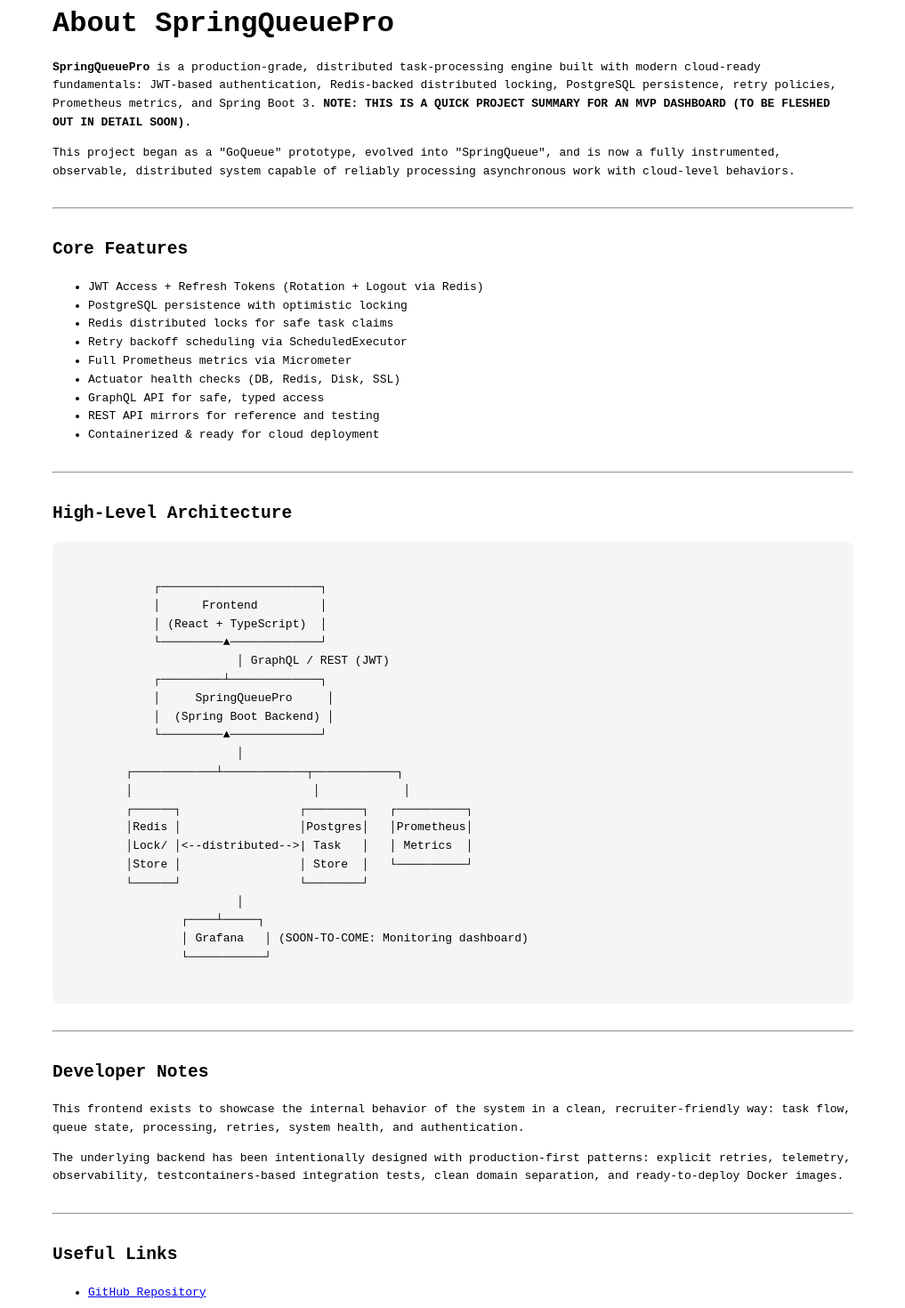
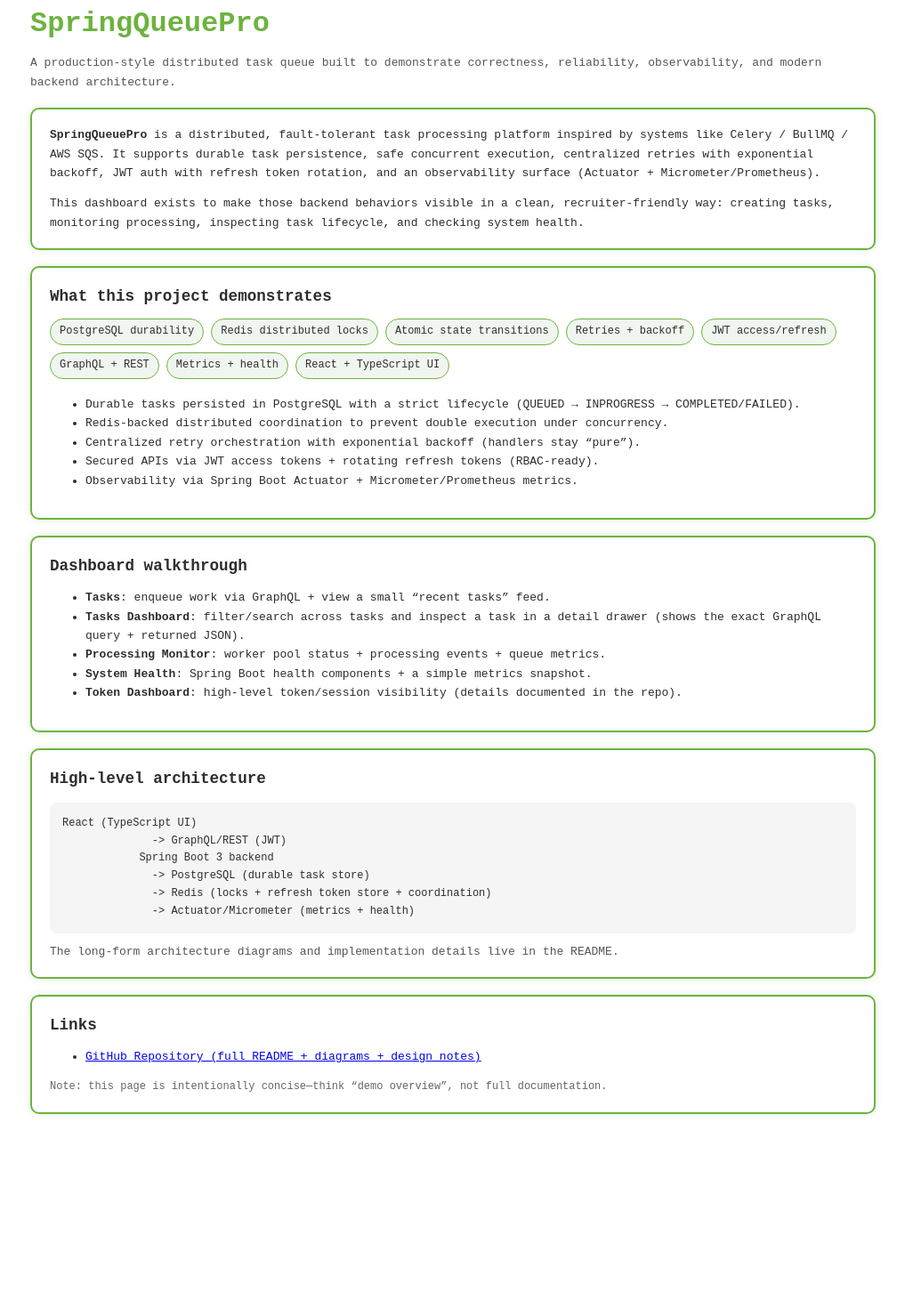
Before and after one commit to timan-z/SpringQueuePro, a React (Vite) app in the folder springqpro-frontend/: page /about in a window 1280 px wide. Shown: the part 100-1570 px from the top of the page at 89% size, without its empty margins (131-1148 px from the left). After the commit the page ends 1392 px from the top, so only its background shows below. Built offline with nearby package versions, Linux system fonts and the light colour scheme; no server answers.

Commit message:
Tidying some README inaccuracies and revising my frontend's About Page.

```diff
--- a/springqpro-frontend/src/pages/AboutPage.tsx
+++ b/springqpro-frontend/src/pages/AboutPage.tsx
@@ -13,9 +13,35 @@
 export default function AboutPage() {
   const { accessToken } = useAuth();
 
+  // In-line styling is probably not the best practice, but I'll have this for now.
+  const cardStyle: React.CSSProperties = {
+    background: "#ffffff",
+    border: "2px solid #6db33f",
+    borderRadius: "10px",
+    padding: "18px 20px",
+    boxShadow: "0 0 10px rgba(109,179,63,0.20)",
+  };
+
+  const pillStyle: React.CSSProperties = {
+    display: "inline-block",
+    padding: "4px 10px",
+    borderRadius: "999px",
+    border: "1px solid #6db33f",
+    background: "#f0f6ef",
+    fontSize: "12px",
+    marginRight: "8px",
+    marginBottom: "8px",
+  };
+
+  const sectionTitle: React.CSSProperties = {
+    marginTop: "0px",
+    marginBottom: "10px",
+    color: "#2d2d2d",
+    fontSize: "1.1rem",
+  };
+
   return (
     <div>
-
       {/* If the user is viewing the About Page in an authorized context, navigation bar appears. */}
       {accessToken && (<NavBar />)}
       {/* If the user is not authenticated, navigation bar would be replaced with a similar bar re-directing to the Auth pages: */}
@@ -38,127 +64,135 @@
         style={{
           fontFamily: "monospace",
           padding: "40px",
-          maxWidth: "900px",
+          maxWidth: "950px",
           margin: "0 auto",
-          lineHeight: 1.6
+          lineHeight: 1.65,
+          color: "#2d2d2d",
         }}
       >
-        <h1 style={{ fontSize: "2rem", marginBottom: "10px" }}>
-          About SpringQueuePro
+        <h1 style={{ fontSize: "2rem", marginBottom: "6px", color: "#6db33f" }}>
+          SpringQueuePro
         </h1>
 
-        <p>
-          <strong>SpringQueuePro</strong> is a production-grade, distributed
-          task-processing engine built with modern cloud-ready fundamentals:
-          JWT-based authentication, Redis-backed distributed locking, PostgreSQL
-          persistence, retry policies, Prometheus metrics, and Spring Boot 3.
-          {" "}<b>NOTE: THIS IS A QUICK PROJECT SUMMARY FOR AN MVP DASHBOARD (TO BE FLESHED OUT IN DETAIL SOON).</b>
+        <div style={{ color: "#555", fontSize: "13px", marginBottom: "18px" }}>
+          A production-style distributed task queue built to demonstrate correctness, reliability,
+          observability, and modern backend architecture.
+        </div>
+
+        {/* Elevator pitch */}
+        <div style={{ ...cardStyle, marginBottom: "18px" }}>
+          <p style={{ marginTop: 0 }}>
+            <strong>SpringQueuePro</strong> is a distributed, fault-tolerant task processing platform
+            inspired by systems like Celery / BullMQ / AWS SQS. It supports durable task persistence,
+            safe concurrent execution, centralized retries with exponential backoff, JWT auth with
+            refresh token rotation, and an observability surface (Actuator + Micrometer/Prometheus).
           </p>
 
-        <p>
-          This project began as a "GoQueue" prototype, evolved into
-          "SpringQueue", and is now a fully instrumented, observable,
-          distributed system capable of reliably processing asynchronous work
-          with cloud-level behaviors.
+          <p style={{ marginBottom: 0 }}>
+            This dashboard exists to make those backend behaviors visible in a clean, recruiter-friendly way:
+            creating tasks, monitoring processing, inspecting task lifecycle, and checking system health.
           </p>
+        </div>
 
-        <hr style={{ margin: "30px 0" }} />
+        {/* What this project demonstrates */}
+        <div style={{ ...cardStyle, marginBottom: "18px" }}>
+          <h2 style={sectionTitle}>What this project demonstrates</h2>
 
-        <h2>Core Features</h2>
+          <div style={pillStyle}>PostgreSQL durability</div>
+          <div style={pillStyle}>Redis distributed locks</div>
+          <div style={pillStyle}>Atomic state transitions</div>
+          <div style={pillStyle}>Retries + backoff</div>
+          <div style={pillStyle}>JWT access/refresh</div>
+          <div style={pillStyle}>GraphQL + REST</div>
+          <div style={pillStyle}>Metrics + health</div>
+          <div style={pillStyle}>React + TypeScript UI</div>
 
-        <ul>
-          <li>JWT Access + Refresh Tokens (Rotation + Logout via Redis)</li>
-          <li>PostgreSQL persistence with optimistic locking</li>
-          <li>Redis distributed locks for safe task claims</li>
-          <li>Retry backoff scheduling via ScheduledExecutor</li>
-          <li>Full Prometheus metrics via Micrometer</li>
-          <li>Actuator health checks (DB, Redis, Disk, SSL)</li>
-          <li>GraphQL API for safe, typed access</li>
-          <li>REST API mirrors for reference and testing</li>
-          <li>Containerized & ready for cloud deployment</li>
+          <ul style={{ marginTop: "10px" }}>
+            <li>
+              Durable tasks persisted in PostgreSQL with a strict lifecycle
+              (<code>QUEUED → INPROGRESS → COMPLETED/FAILED</code>).
+            </li>
+            <li>
+              Redis-backed distributed coordination to prevent double execution under concurrency.
+            </li>
+            <li>
+              Centralized retry orchestration with exponential backoff (handlers stay “pure”).
+            </li>
+            <li>
+              Secured APIs via JWT access tokens + rotating refresh tokens (RBAC-ready).
+            </li>
+            <li>
+              Observability via Spring Boot Actuator + Micrometer/Prometheus metrics.
+            </li>
           </ul>
+        </div>
 
-        <hr style={{ margin: "30px 0" }} />
+        {/* How to use the dashboard */}
+        <div style={{ ...cardStyle, marginBottom: "18px" }}>
+          <h2 style={sectionTitle}>Dashboard walkthrough</h2>
+          <ul style={{ marginTop: 0 }}>
+            <li>
+              <b>Tasks</b>: enqueue work via GraphQL + view a small “recent tasks” feed.
+            </li>
+            <li>
+              <b>Tasks Dashboard</b>: filter/search across tasks and inspect a task in a detail drawer
+              (shows the exact GraphQL query + returned JSON).
+            </li>
+            <li>
+              <b>Processing Monitor</b>: worker pool status + processing events + queue metrics.
+            </li>
+            <li>
+              <b>System Health</b>: Spring Boot health components + a simple metrics snapshot.
+            </li>
+            <li>
+              <b>Token Dashboard</b>: high-level token/session visibility (details documented in the repo).
+            </li>
+          </ul>
+        </div>
 
-        <h2>High-Level Architecture</h2>
+        {/* Architecture snapshot */}
+        <div style={{ ...cardStyle, marginBottom: "18px" }}>
+          <h2 style={sectionTitle}>High-level architecture</h2>
 
           <pre
             style={{
               backgroundColor: "#f5f5f5",
-            padding: "20px",
+              padding: "14px",
               borderRadius: "8px",
-            overflowX: "auto"
+              overflowX: "auto",
+              fontSize: "12px",
+              marginBottom: "10px",
             }}
           >
-        {`
-            ┌───────────────────────┐
-            │      Frontend         │
-            │ (React + TypeScript)  │
-            └─────────▲─────────────┘
-                        │ GraphQL / REST (JWT)
-            ┌─────────┴─────────────┐
-            │     SpringQueuePro     │
-            │  (Spring Boot Backend) │
-            └─────────▲─────────────┘
-                        │
-        ┌────────────┴────────────┬────────────┐
-        │                          │            │
-        ┌──────┐                 ┌────────┐   ┌──────────┐
-        │Redis │                 │Postgres│   │Prometheus│
-        │Lock/ │<--distributed-->| Task   │   │ Metrics  │
-        │Store │                 │ Store  │   └──────────┘
-        └──────┘                 └────────┘
-                        │
-                ┌────┴─────┐
-                │ Grafana   │ (SOON-TO-COME: Monitoring dashboard)
-                └───────────┘
-        `}
+            {`React (TypeScript UI)
+              -> GraphQL/REST (JWT)
+            Spring Boot 3 backend
+              -> PostgreSQL (durable task store)
+              -> Redis (locks + refresh token store + coordination)
+              -> Actuator/Micrometer (metrics + health)`}
           </pre>
 
-        <hr style={{ margin: "30px 0" }} />
+          <div style={{ fontSize: "13px", color: "#555" }}>
+            The long-form architecture diagrams and implementation details live in the README.
+          </div>
+        </div>
 
-        <h2>Developer Notes</h2>
+        {/* Links */}
+        <div style={cardStyle}>
+          <h2 style={sectionTitle}>Links</h2>
 
-        <p>
-          This frontend exists to showcase the internal behavior of the system
-          in a clean, recruiter-friendly way: task flow, queue state,
-          processing, retries, system health, and authentication.
-        </p>
-
-        <p>
-          The underlying backend has been intentionally designed with
-          production-first patterns: explicit retries, telemetry, observability,
-          testcontainers-based integration tests, clean domain separation, and
-          ready-to-deploy Docker images.
-        </p>
-
-        <hr style={{ margin: "30px 0" }} />
-
-        <h2>Useful Links</h2>
-
-        <ul>
+          <ul style={{ marginTop: 0, marginBottom: 0 }}>
             <li>
-            <a href="https://github.com/timan-z/SpringQueuePro" target="_blank">
-              GitHub Repository
+              <a href="https://github.com/timan-z/SpringQueuePro" target="_blank" rel="noreferrer">
+                GitHub Repository (full README + diagrams + design notes)
               </a>
             </li>
-          {/* DEBUG: Edit the below later. */}
-          {/*<li>
-            <a href="/docs" target="_blank">API Documentation (Coming Soon)</a>
-          </li>
-          <li>
-            <a href="/graphql" target="_blank">
-              GraphQL Playground / Schema
-            </a>
-          </li>*/}
           </ul>
 
-        <hr style={{ margin: "30px 0" }} />
-
-        <p style={{ opacity: 0.6 }}>
-          This page will expand later with more system details, diagrams, and
-          project motivations.
-        </p>
+          <div style={{ marginTop: "14px", fontSize: "12px", color: "#666" }}>
+            Note: this page is intentionally concise—think “demo overview”, not full documentation.
+          </div>
+        </div>
       </div>
     </div>
   );
```
Also changed, not shown: 1 other file (tests, documents, lock files or other folders). Lines whose indentation alone changed are shown as unchanged.
